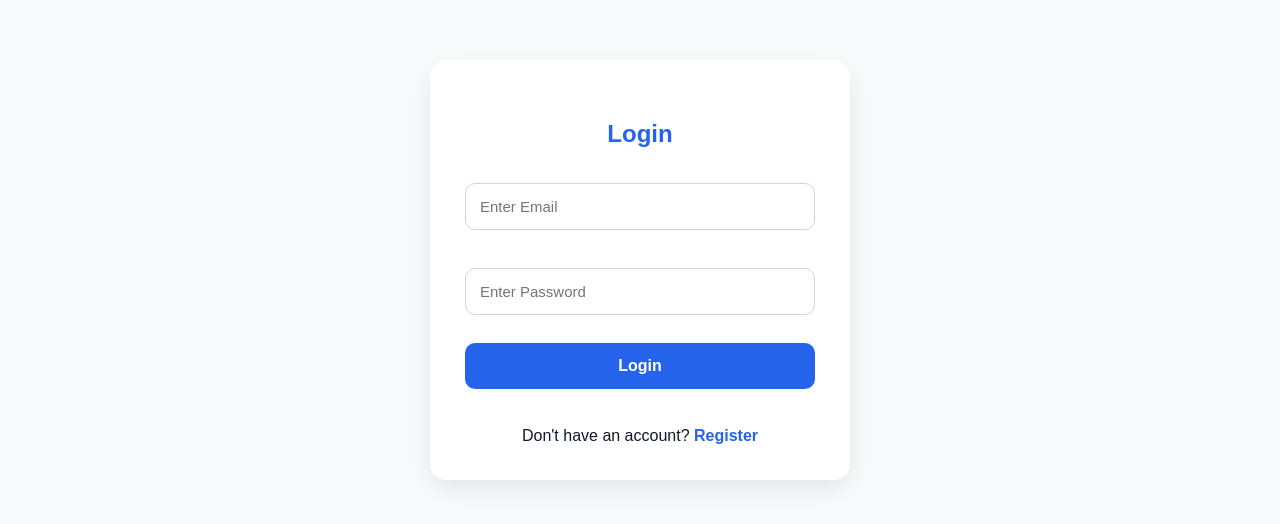
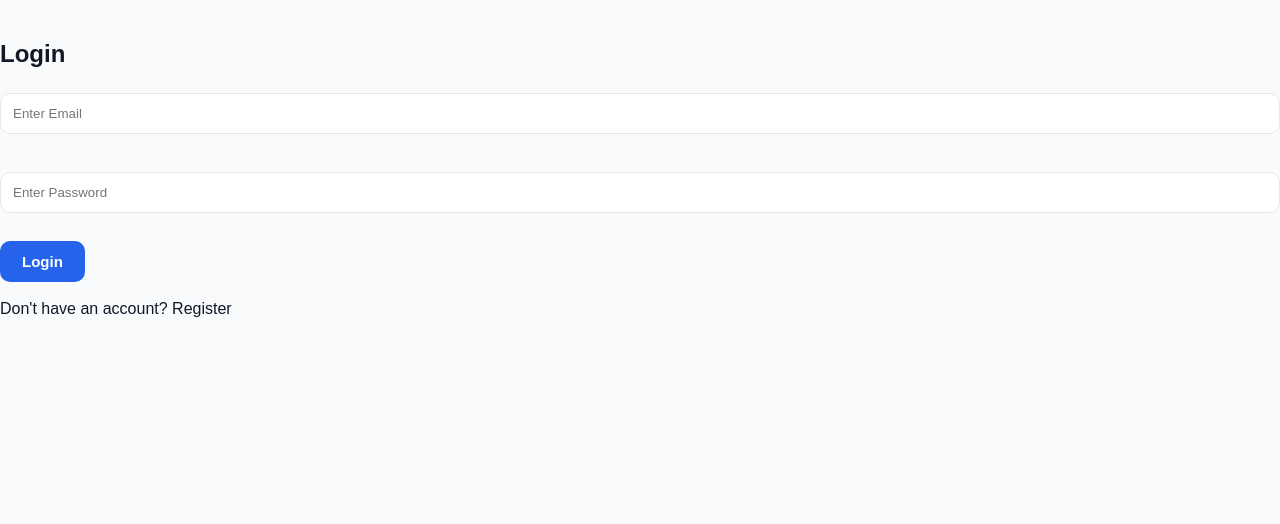
Before and after one commit to Harpreet28082006/CampusCrate, a React (Vite) app in the folder client/: page /login in a window 1280 px wide. Shown: the top 524 px of the page. Built offline with nearby package versions, Linux system fonts and the light colour scheme.

Commit message:
Revert "feat: add loading state to login form"
This reverts commit db00373e611534c986da311da22593aebb293a4c.

```diff
--- a/client/src/pages/Login/Login.css
+++ /dev/null
@@ -1,67 +0,0 @@
-.login-page {
-  max-width: 420px;
-  margin: 60px auto;
-  padding: 35px;
-  background: #fff;
-  border-radius: 16px;
-  box-shadow: 0 10px 25px rgba(0, 0, 0, 0.08);
-}
-
-.login-page h2 {
-  text-align: center;
-  margin-bottom: 25px;
-  color: var(--primary);
-}
-
-.login-page input {
-  width: 100%;
-  padding: 14px;
-  border: 1px solid #d1d5db;
-  border-radius: 10px;
-  font-size: 15px;
-  box-sizing: border-box;
-  transition: 0.3s;
-}
-
-.login-page input:focus {
-  outline: none;
-  border-color: var(--primary);
-  box-shadow: 0 0 0 4px rgba(37, 99, 235, 0.12);
-}
-
-.login-btn {
-  width: 100%;
-  padding: 14px;
-  background: var(--primary);
-  color: white;
-  border: none;
-  border-radius: 10px;
-  font-size: 16px;
-  font-weight: 600;
-  cursor: pointer;
-  transition: 0.3s;
-}
-
-.login-btn:hover:not(:disabled) {
-  transform: translateY(-2px);
-}
-
-.login-btn:disabled {
-  background: #9ca3af;
-  cursor: not-allowed;
-}
-
-.login-page p {
-  text-align: center;
-  margin-top: 20px;
-}
-
-.login-page a {
-  color: var(--primary);
-  text-decoration: none;
-  font-weight: 600;
-}
-
-.login-page a:hover {
-  text-decoration: underline;
-}
--- a/client/src/pages/Login/Login.jsx
+++ b/client/src/pages/Login/Login.jsx
@@ -3,12 +3,10 @@ import { useNavigate, Link } from "react-router-dom";
 import axios from "axios";
 import toast from "react-hot-toast";
 import Button from "../../components/Button/Button";
-import "./Login.css";
 
 function Login() {
   const navigate = useNavigate();
 
-const [loading, setLoading] = useState(false);
   const [formData, setFormData] = useState({
     email: "",
     password: "",
@@ -45,7 +43,6 @@ const [loading, setLoading] = useState(false);
       return toast.error("Password must be at least 6 characters.");
     }
 
-    setLoading(true);
     try {
       const { data } = await axios.post(
         "http://localhost:5000/api/auth/login",
@@ -63,14 +60,12 @@ const [loading, setLoading] = useState(false);
       navigate("/dashboard");
     } catch (err) {
       toast.error(err.response?.data?.message || "Login failed.");
-    }finally {
-  setLoading(false);
-}
+    }
   };
 
   return (
-    <section className="login-page">
-      <h2>Login</h2>
+    <section>
+      <h1>Login</h1>
 
       <form onSubmit={handleSubmit}>
         <input
@@ -97,13 +92,7 @@ const [loading, setLoading] = useState(false);
         <br />
         <br />
 
-        <button
-  type="submit"
-  disabled={loading}
-  className="login-btn"
->
-  {loading ? "Logging in..." : "Login"}
-</button>
+        <Button text="Login" type="submit" />
       </form>
 
       <br />
```
